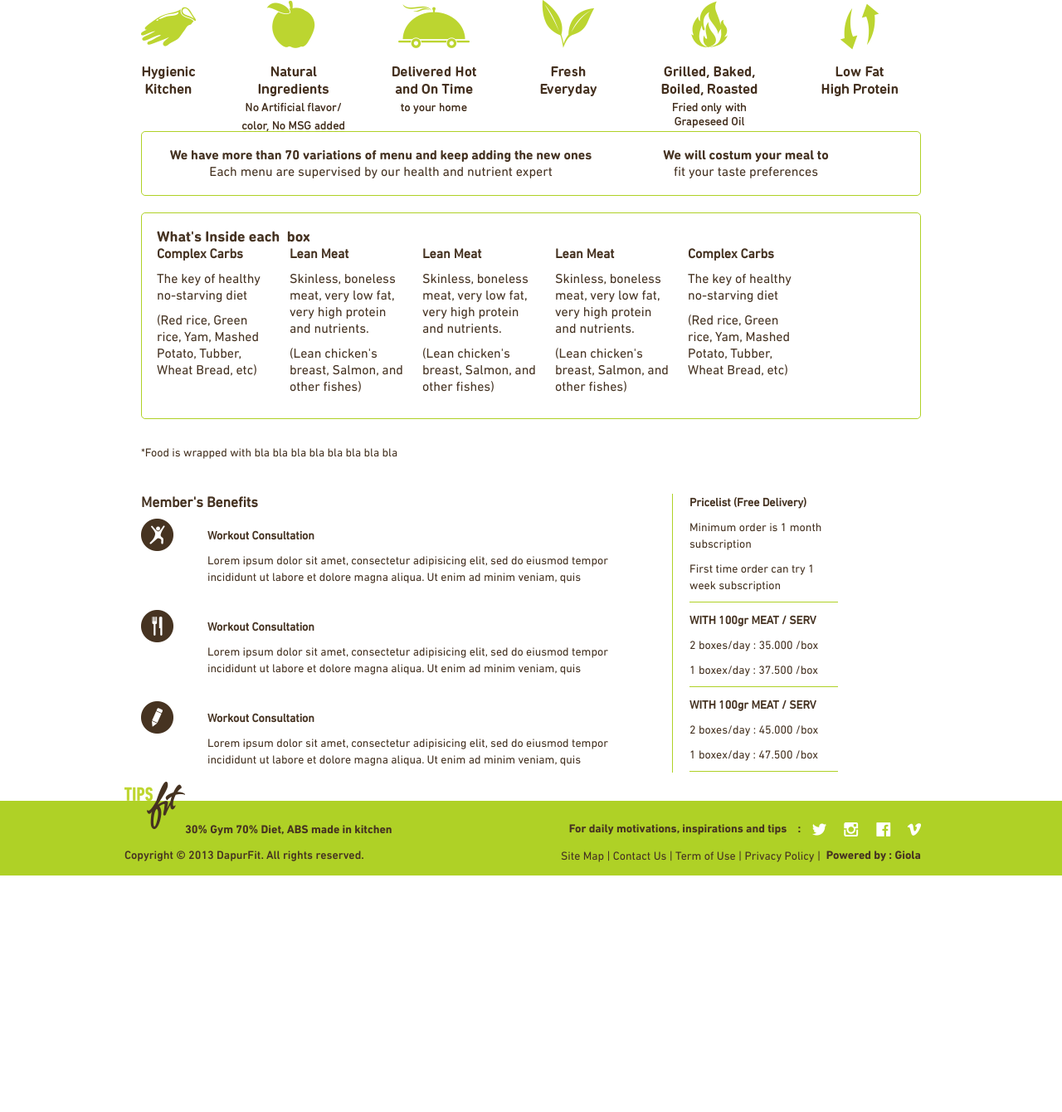
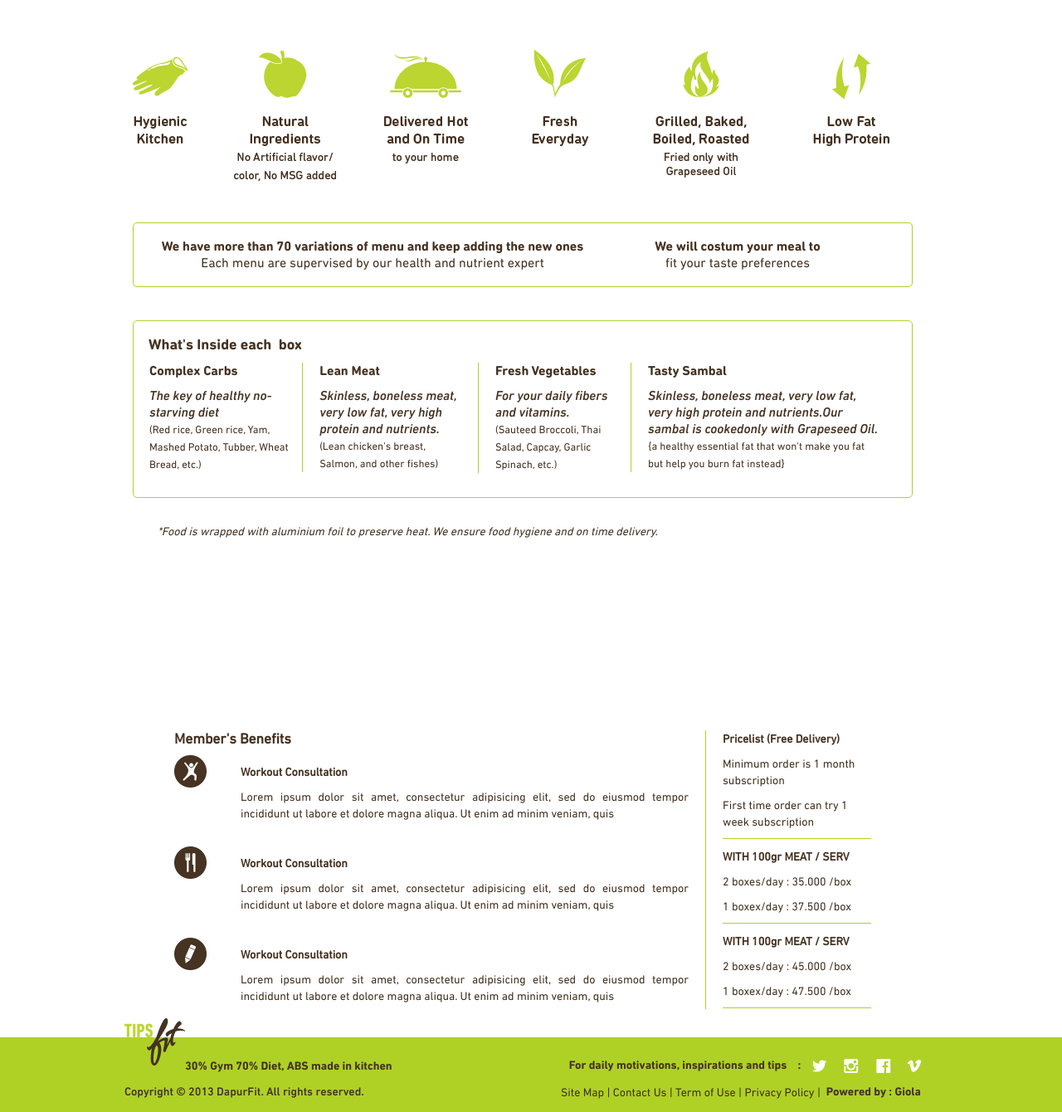
Before and after one commit to shanmarkus/DapurFit, a CodeIgniter app: page /dapurfit/index.php/howtoorder/index in a window 1280 px wide. Shown: the part 117-1457 px from the top of the page at 83% size. Before the commit the page ends 1172 px from the top, so only its background shows below. Run offline with CodeIgniter, Linux system fonts and the light colour scheme.

Commit message:
box in row 2 howtoorder page done

```diff
--- a/application/views/howtoorder.php
+++ b/application/views/howtoorder.php
@@ -1,16 +1,20 @@
+ <link rel="stylesheet" type="text/css" href="<?php echo RESOURCES;?>css/howtoorder.css">
  <div class="howtoorder">
   <div class="container">
 
     <!-- Top Image Header Breadcrumbs-->
     <div class="row">
-            <div class="span12">
+      <div class="span12 paddingbt-20">
+        <p>
          <img src="<?php echo RESOURCES?>img/how-to-order_07.png">
+       </p>
+
      </div>
    </div>
 
    <!-- We have more than 70 variants Image -->
    <div class="row">
-            <div class="span12">
+    <div class="span12 paddingbt-20">
       <div class="box">
         <div class="row">
           <div class="span7 text-center ft-sz-16" >
@@ -27,71 +31,144 @@
     </div>
   </div>
 
-          <!-- What Inside each dapurfit image -->
-          <div class="row">
 
-            <div class="span12">
+
 
   <div class="row">
     <div class="span12">
-                  <div class="box ft-sz-16">
+      <div class="box">
         <div class="row">
           <div class="span12">
-                        <p class="font-round-b ft-sz-18"> What's Inside each <img src""/> box </p>
+            <p class="font-round-b ft-sz-18"> What's Inside each <img src=""/> box </p>
           </div>
-                      <br>
-                      <div class="span8">
+        </div>
         <div class="row">
-                          <div class="span2">
-                            <p><b>Complex Carbs</b></p>
-                            <p>The key of healthy no-starving diet</p>
-                            <p>(Red rice, Green rice, Yam, Mashed Potato, Tubber, Wheat Bread, etc)</p>
+          <div class="span12">
+            <table width='96%' >
+              <tr valign="top">
+                <td  width='20%'>
+                  <div>
+                    <p><div class="font-round-b ft-sz-16">Complex Carbs</div></p>
+                    <p><div class="font-normal-mi ft-sz-16">
+                      The key of healthy no-starving diet
+                    </div></br>
+                    <div class="font-normal-r ft-sz-13">
+                      (Red rice, Green rice, Yam, Mashed Potato, Tubber, Wheat Bread, etc.)</p>
                     </div>
-
-
-                          <div class="span2">
-                            <p><b>Lean Meat</b></p>
-                            <p>Skinless, boneless meat, very low fat, very high protein and nutrients.</p>
-                            <p>(Lean chicken's breast, Salmon, and other fishes)</p>
                   </div>
-
-
-                          <div class="span2">
-                            <p><b>Lean Meat</b></p>
-                            <p>Skinless, boneless meat, very low fat, very high protein and nutrients.</p>
-                            <p>(Lean chicken's breast, Salmon, and other fishes)</p>
+                </td>
+                <td  width='23%'>
+                  <div class="border-left paddinglr20">
+                   <p>
+                    <div class="font-round-b ft-sz-16">Lean Meat</div>
+                  </p>
+                  <p>
+                    <div class="font-normal-mi ft-sz-16">Skinless, boneless meat, very low fat, very high protein and nutrients.</div></br>
+                    <div class="font-normal-r ft-sz-13">(Lean chicken's breast, Salmon, and other fishes)</div>
+                  </p>
                 </div>
-
-
-                          <div class="span2">
-                            <p><b>Lean Meat</b></p>
-                            <p>Skinless, boneless meat, very low fat, very high protein and nutrients.</p>
-                            <p>(Lean chicken's breast, Salmon, and other fishes)</p>
+              </td>
+              <td  width='20%'>
+                <div class="border-left paddinglr20">
+                 <p><div class="font-round-b ft-sz-16">Fresh Vegetables</div></p>
+                 <p>
+                   <div class="font-normal-mi ft-sz-16">For your daily fibers and vitamins.</div></br>
+                   <div class="font-normal-r ft-sz-13">(Sauteed Broccoli, Thai Salad, Capcay, Garlic Spinach, etc.)</div>
+                 </p>
+               </div>
+             </td>
+             <td  width='35%'>
+              <div class="border-left paddinglr20">
+                <p><div class="font-round-b ft-sz-16">Tasty Sambal</div></p>
+                <p>
+                  <div class="font-normal-mi ft-sz-16">
+                    Skinless, boneless meat, very low fat, very high protein and nutrients.Our sambal is cookedonly with Grapeseed Oil.
+                  </div></br>
+                  <div class="font-normal-r ft-sz-13">
+                    {a healthy essential fat that won't make you fat but help you burn fat instead}
+                  </div>
+                </p>
+              </div>
+            </td>
+                  <!-- <td width='15%'>
+                    <div class="border-left padding-left20">
+                     <p>
+                      <div class="font-round-b ft-sz-16">
+                        Eating Set
+                      </div></p>
+                      <p>
+                        <div class="font-normal-r ft-sz-13">
+                          - Spoon</br>
+                          - Fork</br>
+                          - Tissue</br>
+                          - Toothpick</br>
+                          - Plastic
+                        </div>
+                      </p>
+                    </div>
+                  </td> -->
+                </tr>
+              </table>
+            </div><!--  close span -->
+          </div><!-- close row -->
+<!--           <div class="row">
+            <div class="span3">
+              <div>
+                <p><div class="font-round-b ft-sz-16">Complex Carbs</div></p>
+                <p><div class="font-normal-mi ft-sz-16">
+                  The key of healthy no-starving diet
+                </div></br>
+                <div class="font-normal-r ft-sz-13">
+                  (Red rice, Green rice, Yam, Mashed Potato, Tubber, Wheat Bread, etc.)</p>
+                </div>
+              </div>
+            </div>
+            <div class="span3">
+              <div class="border-left padding-left20">
+               <p>
+                <div class="font-round-b ft-sz-16">Lean Meat</div>
+              </p>
+              <p>
+                <div class="font-normal-mi ft-sz-16">Skinless, boneless meat, very low fat, very high protein and nutrients.</div></br>
+                <div class="font-normal-r ft-sz-13">(Lean chicken's breast, Salmon, and other fishes)</div>
+              </p>
+            </div>
+          </div>
+          <div class="span3">
+            <div class="border-left padding-left20">
+             <p><div class="font-round-b ft-sz-16">Fresh Vegetables</div></p>
+             <p>
+               <div class="font-normal-mi ft-sz-16">For your daily fibers and vitamins.</div></br>
+               <div class="font-normal-r ft-sz-13">(Sauteed Broccoli, Thai Salad, Capcay, Garlic Spinach, etc.)</div>
+             </p>
+           </div>
+         </div>
+         <div class="span3">
+          <div class="border-left padding-left20">
+            <p><div class="font-round-b ft-sz-16">Tasty Sambal</div></p>
+            <p>
+              <div class="font-normal-mi ft-sz-16">
+                Skinless, boneless meat, very low fat, very high protein and nutrients.Our sambal is cookedonly with Grapeseed Oil.
+              </div></br>
+              <div class="font-normal-r ft-sz-13">
+                {a healthy essential fat that won't make you fat but help you burn fat instead}
+              </div>
+            </p>
+          </div>
+        </div>
+      </div>-->
     </div>
 
   </div>
 </div>
 
-                      <div class="span2 margin-left20px">
-                        <div class="row">
-                          <div class="span2">
-                            <p><b>Complex Carbs</b></p>
-                            <p>The key of healthy no-starving diet</p>
-                            <p>(Red rice, Green rice, Yam, Mashed Potato, Tubber, Wheat Bread, etc)</p>
-                          </div>
-                        </div>
-                      </div>
-                    </div>
-                  </div>
-                </div>
-              </div>
 <div class="row paddingTop10px">
-                <div class="span11">
-                  <p class="whatInsideP">*Food is wrapped with bla bla bla bla bla bla bla bla </p>
-                </div>
+  <div class="span12">
+    <p class="whatInsideP">*Food is wrapped with aluminium foil to preserve heat. We ensure food hygiene and on time delivery.</p>
   </div>
 </div>
 
+</div>
 </div>
 </div>
 
--- a/resources/css/home.css
+++ b/resources/css/home.css
@@ -32,7 +32,10 @@ body{
 .paddingTop30px{
   padding-top: 30px;
 }
-
+.paddingbt-20{
+  padding-top: 20px;
+  padding-bottom: 20px;
+}
 
 .marginBottom0px{
   margin-bottom: 0px !important;
@@ -198,6 +201,9 @@ p.width11{
   padding:18px;
   margin-bottom: 20px;
 }
+.border-left{
+  border-left: 1px;
+}
 
 .left-border{
   border-left: 1px solid rgb(175,209,38)
@@ -239,6 +245,9 @@ p.width11{
 .color-green{
   color:#bcd630;
 }
+.ft-sz-13{
+  font-size: 13px;
+}
 .ft-sz-16{
   font-size: 16px;
 }
--- a/resources/css/howtoorder.css
+++ b/resources/css/howtoorder.css
@@ -1,4 +1,5 @@
 .howtoorder{
+	padding: 40px 20px 0px 0px;
   min-height: 810px;
 }
 
@@ -18,3 +19,6 @@
 .verticalLine {
     border-left: 1px solid black;
 }
+.border-left{
+	border-left: 1px solid rgb(175,209,38);;
+}
```
Also changed, not shown: 1 other file. Lines whose indentation alone changed are shown as unchanged.
